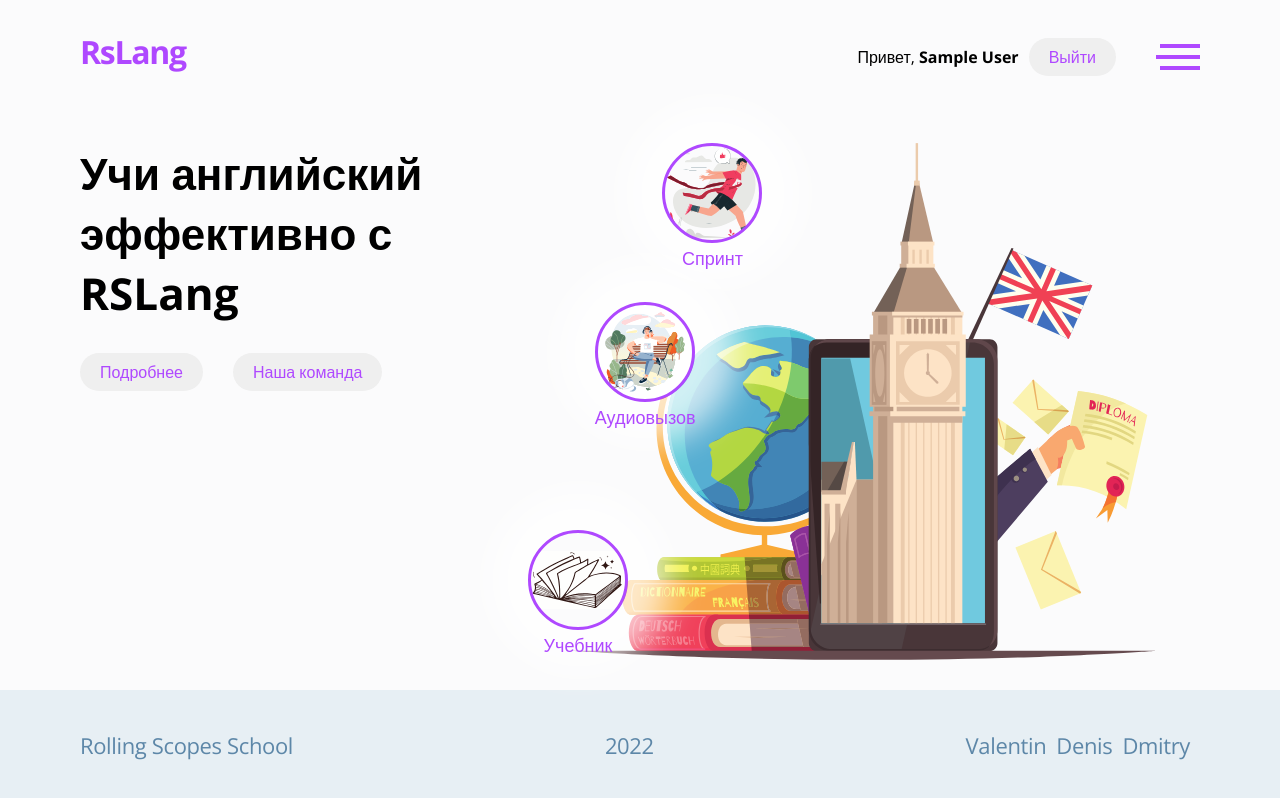
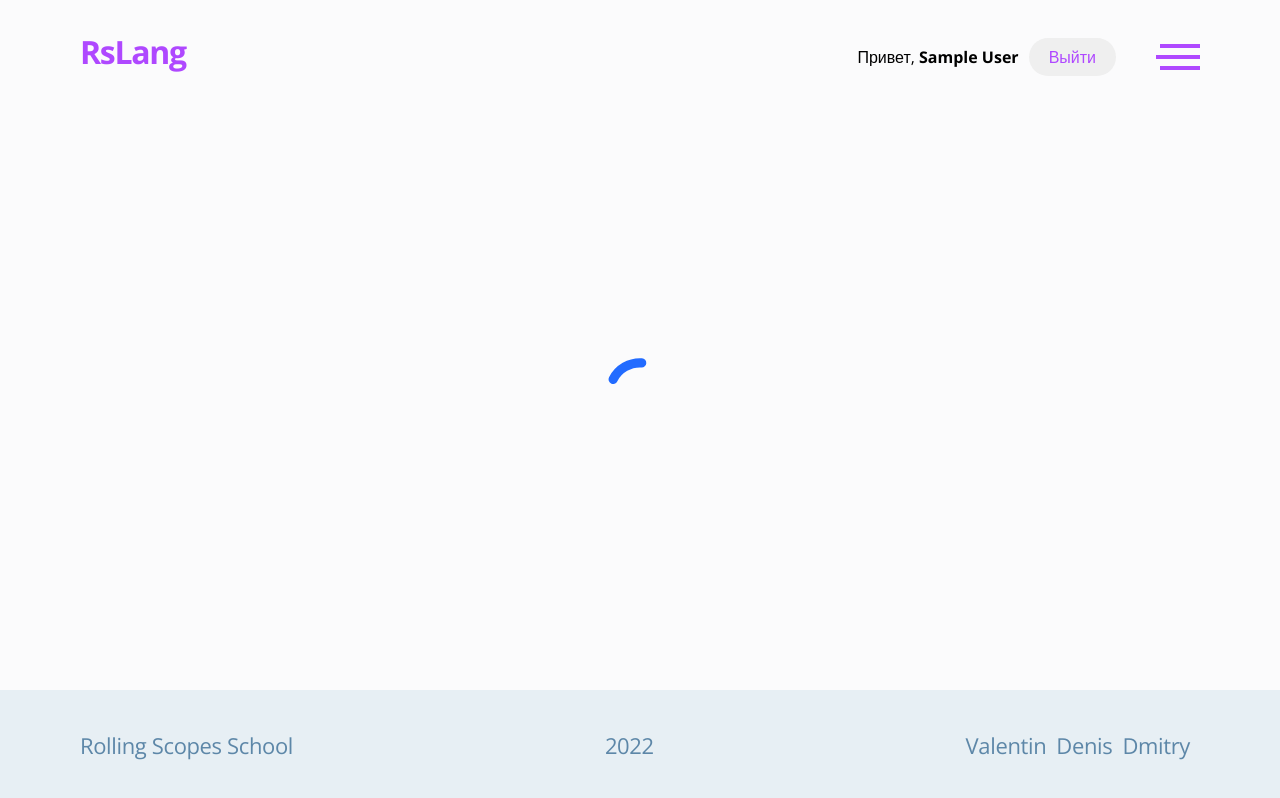
Before and after one commit to DnsYOUdnk/rslang, a React (Create React App) app in the folder rslang-app/: page /#/statistic in a window 1280 px wide. Before the commit this address led to /#/. Built offline with nearby package versions, Linux system fonts and the light colour scheme; sample sign-in values are in the browser's storage.

Commit message:
fix: update statistic page

```diff
--- a/rslang-app/src/pages/StatisticPage/StatisticPage.module.css
+++ b/rslang-app/src/pages/StatisticPage/StatisticPage.module.css
@@ -60,6 +60,11 @@
   width: 80%;
   margin: 0 auto;
   margin-bottom: 50px;
+}
+
+.loader {
+  display: flex;
+  margin-top: 20vh;
 }
 
 .sprint {
--- a/rslang-app/src/pages/StatisticPage/StatisticPage.tsx
+++ b/rslang-app/src/pages/StatisticPage/StatisticPage.tsx
@@ -6,10 +6,11 @@ import { Context } from '../../utils/context';
 import { getTodayData } from '../../utils/getTodayData';
 import { Chart } from '../../components/Chart/Chart';
 import { useGetStatistic } from '../../customHooks/useGetStatistic';
+import { GameLoader } from '../../components/GameLoader/GameLoader';
 
 export const StatisticPage = ({ className }: StatisticPageProps): JSX.Element => {
   const context = useContext(Context);
-  const {statistic, getStatistic} = useGetStatistic();
+  const { statistic, getStatistic } = useGetStatistic();
 
   const getStatisticByGame = (game: string) => {
     const statisticByGame = game === 'sprint' ? statistic.optional.sprint : statistic.optional.audiocall;
@@ -22,15 +23,13 @@ export const StatisticPage = ({ className }: StatisticPageProps): JSX.Element =>
 
   useEffect(() => {
     if (context?.isAuthorized === true) {
-      const fetchData = async () => {
-        await getStatistic();
-      };
-      fetchData();
+      getStatistic();
     }
   }, [context, getStatistic]);
   return (
     <main className={cn(className, cl.main)}>
-      {context?.isAuthorized && Object.keys(statistic).length ? (
+      {context?.isAuthorized ? (
+        Object.keys(statistic).length ? (
           <>
             <h2 className={cl.title}>
               <span>Статистика за сегодня</span>
@@ -83,6 +82,9 @@ export const StatisticPage = ({ className }: StatisticPageProps): JSX.Element =>
             <Chart statistic={statistic.optional.commonData} />
           </>
         ) : (
+          <GameLoader className={cn(cl.loader)} />
+        )
+      ) : (
         <h3 className={cl.subtitle}>Страница доступна только авторизированным пользователям</h3>
       )}
     </main>
```
Lines whose indentation alone changed are shown as unchanged.
